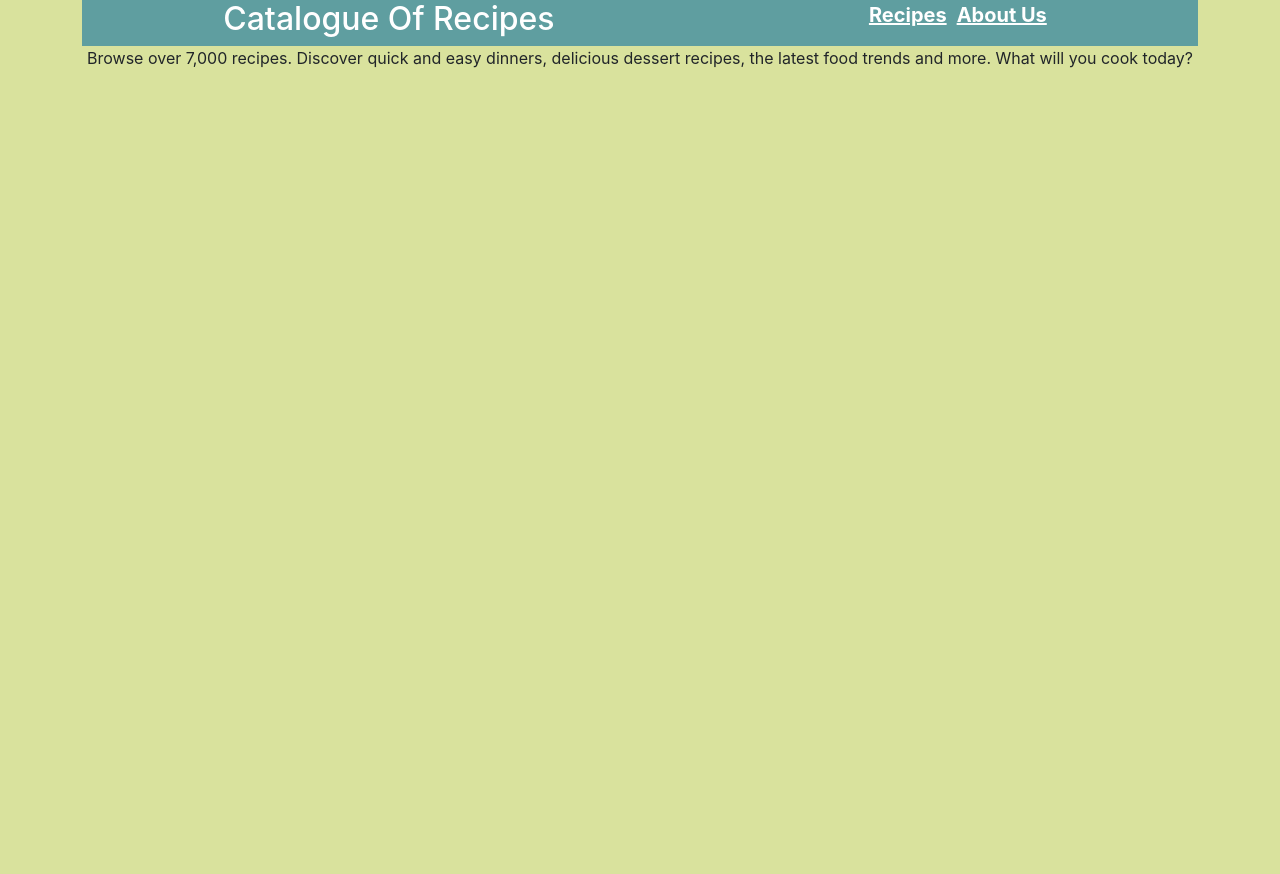
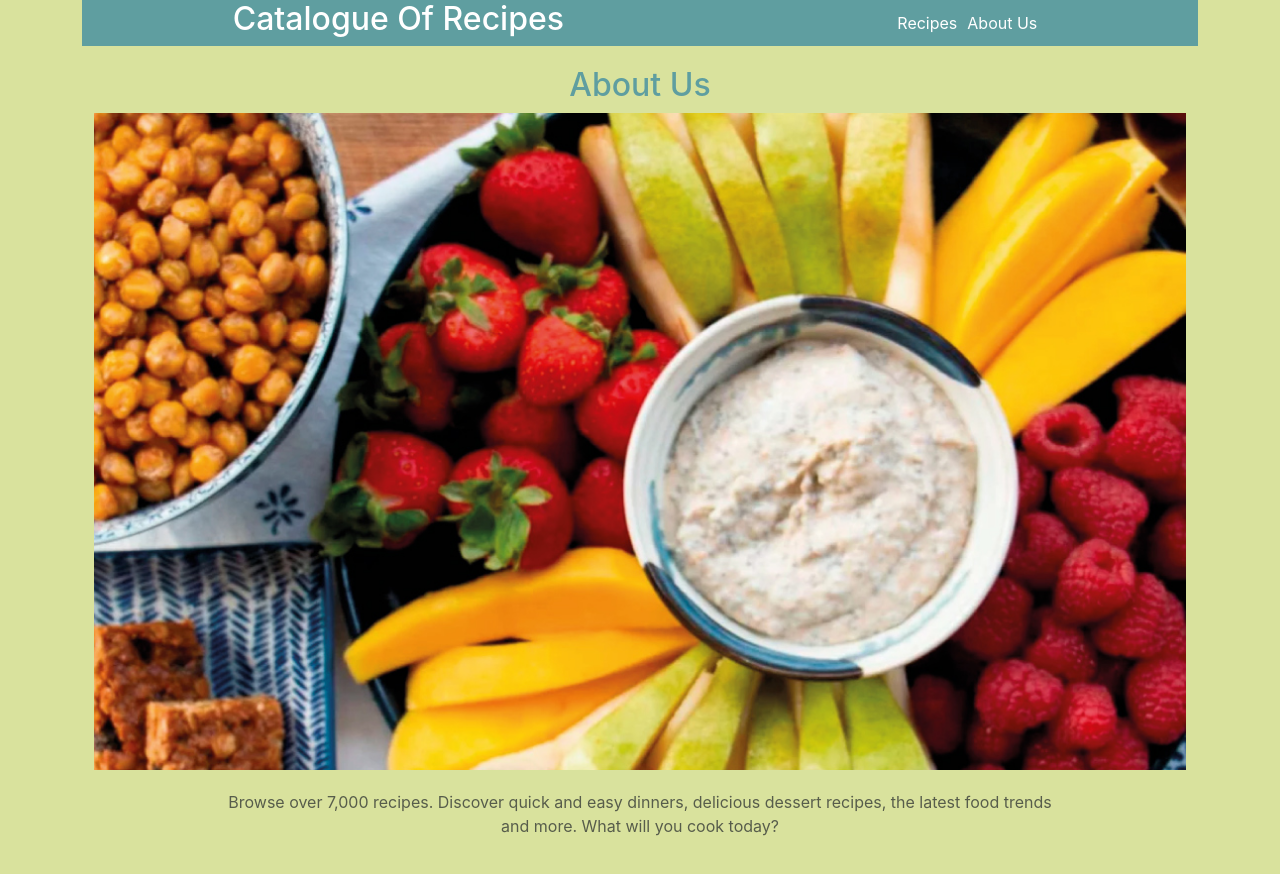
Before and after one commit to maosan132/Recipe-finder-with-react-redux, a React (Create React App) app: page /about in a window 1280 px wide. Before the commit the page ends 800 px from the top, so only its background shows below. Built offline with nearby package versions, Linux system fonts and the light colour scheme.

Commit message:
Add more styles

```diff
--- a/src/App.js
+++ b/src/App.js
@@ -1,18 +1,13 @@
 import Container from 'react-bootstrap/Container';
-import { Row, Col } from 'react-bootstrap';
 import classes from './App.module.css';
 import 'bootstrap/dist/css/bootstrap.min.css';
 import Routes from './Routes';
 
 const App = () => (
   <Container fluid="md">
-    <Row>
-      <Col>
-        <div className={classes.App}>
-          <Routes />
-        </div>
-      </Col>
-    </Row>
+    <div className={classes.App}>
+      <Routes />
+    </div>
   </Container>
 );
 
--- a/src/App.module.css
+++ b/src/App.module.css
@@ -13,17 +13,6 @@
   }
 }
 
-.App-header {
-  background-color: #282c34;
-  min-height: 100vh;
-  display: flex;
-  flex-direction: column;
-  align-items: center;
-  justify-content: center;
-  font-size: calc(10px + 2vmin);
-  color: white;
-}
-
 .App-link {
   color: #61dafb;
 }
--- a/src/components/About.js
+++ b/src/components/About.js
@@ -1,13 +1,24 @@
 import React from 'react';
+import {
+  Row, Col, Container, Image,
+} from 'react-bootstrap';
+import image from '../assets/about.jpg';
+import classes from './About.module.css';
 
 const About = () => (
-  <div>
-    Browse over 7,000 recipes.
-    Discover quick and easy dinners,
-    delicious dessert recipes,
-    the latest food trends and more.
-    What will you cook today?
-  </div>
+  <Container>
+    <Row>
+      <Col>
+        <h2 className={classes.title}>About Us</h2>
+        <Image src={image} fluid />
+        <p className={classes.paragraph}>
+          Browse over 7,000 recipes. Discover quick and easy dinners, delicious
+          dessert recipes, the latest food trends and more. What will you cook
+          today?
+        </p>
+      </Col>
+    </Row>
+  </Container>
 );
 
 export default About;
--- /dev/null
+++ b/src/components/About.module.css
@@ -0,0 +1,12 @@
+.title {
+  margin-top:20px;
+  color: cadetblue;
+}
+
+Image {
+  padding: 10px 0 20px 0;
+}
+
+.paragraph {
+padding: 20px;
+}
--- a/src/components/Error.js
+++ b/src/components/Error.js
@@ -2,7 +2,7 @@ import React from 'react';
 
 const Error = () => (
   <div>
-    <h1 style={{ color: 'red' }}>Oops! Page not found!</h1>
+    <h1>Oops! Page not found!</h1>
   </div>
 );
 
--- a/src/components/Nav.module.css
+++ b/src/components/Nav.module.css
@@ -1,19 +1,25 @@
-.nav {
+nav {
   background-color: cadetblue;
   display: flex;
   justify-content: space-around;
+  align-items: center;
 }
 
 .navLinks {
   display: flex;
   list-style: none;
+  margin-bottom: 0;
 }
 
 .lists {
   color: white;
-  font-size: 20px;
-  font-weight: bold;
+  font-size: 1rem;
   margin: 0 10px 0 0;
+  text-decoration: none;
+}
+
+li:hover {
+  color: rgb(217, 226, 157);
 }
 
 .logo {
--- a/src/components/Recipe.js
+++ b/src/components/Recipe.js
@@ -2,6 +2,7 @@ import { Link } from 'react-router-dom';
 import PropTypes from 'prop-types';
 import Card from 'react-bootstrap/Card';
 import Button from 'react-bootstrap/Button';
+import CardHeader from 'react-bootstrap/esm/CardHeader';
 // import Row from 'react-bootstrap/Row';
 // import Col from 'react-bootstrap/Col';
 // import classes from './Recipe.module.css';
@@ -10,6 +11,7 @@ const Recipe = ({ recipe }) => {
   const identifier = recipe.idMeal;
   return (
     <Card style={{ width: '18rem' }}>
+      <CardHeader />
       <Card.Img
         variant="top"
         src={recipe.strMealThumb}
@@ -18,12 +20,14 @@ const Recipe = ({ recipe }) => {
       <Card.Body>
         <Card.Title>{recipe.strMeal}</Card.Title>
         <Card.Text>
-          Some quick example text to build on the card title and make up the
-          bulk of the cards content.
+          {`Category: ${recipe.strCategory}`}
         </Card.Text>
-        <Button variant="primary">
-          <Link to={`/recipeInfo/${identifier}`} style={{ color: '#fff', textDecoration: 'none' }}>Recipe Details</Link>
-        </Button>
+        <Link
+          to={`/recipeInfo/${identifier}`}
+          style={{ color: '#fff', textDecoration: 'none' }}
+        >
+          <Button variant="primary">Recipe Details</Button>
+        </Link>
       </Card.Body>
     </Card>
   );
@@ -34,6 +38,7 @@ Recipe.propTypes = {
     strMealThumb: PropTypes.string,
     strMeal: PropTypes.string,
     idMeal: PropTypes.string,
+    strCategory: PropTypes.string,
   }).isRequired,
 };
 
--- a/src/components/Recipe.module.css
+++ b/src/components/Recipe.module.css
@@ -1,7 +1,9 @@
 .foodDetails {
-  max-width: 416px;
   padding: 10px;
-  margin-bottom: 20px;
+
+}
+Card {
+  width: "10rem" ;
 }
 
 .imgContainer {
--- a/src/components/RecipeInfo.js
+++ b/src/components/RecipeInfo.js
@@ -2,6 +2,7 @@ import React from 'react';
 import { useSelector } from 'react-redux';
 import { useParams } from 'react-router-dom';
 import Container from 'react-bootstrap/Container';
+import { Col, Row } from 'react-bootstrap';
 import classes from './RecipeInfo.module.css';
 
 const RecipeInfo = () => {
@@ -13,7 +14,7 @@ const RecipeInfo = () => {
   const recipe = recipeData.find((recipe) => recipe.idMeal === id);
 
   Object.keys(recipe).map((key) => (
-    (key.includes('strIngredient') && recipe[key] !== '') && ingredients.push(recipe[key])
+    (key.includes('strIngredient') && recipe[key] !== '' && recipe[key] !== null) && ingredients.push(recipe[key])
   ));
 
   Object.keys(recipe).map((key) => (
@@ -21,9 +22,10 @@ const RecipeInfo = () => {
   ));
 
   return (
-    <Container key={id}>
-      <div key={recipe.idMeal} className={`${classes.heading}`}>
-        <h2 className="text-info">{recipe.strMeal}</h2>
+    <Container key={id} className={classes.container}>
+      <Row>
+        <Col key={recipe.idMeal} className={`${classes.heading}`}>
+          <h2 className={classes.title}>{recipe.strMeal}</h2>
           <ul className={classes.nobullet}>
             <li>
               <strong>Category:</strong>
@@ -45,11 +47,13 @@ const RecipeInfo = () => {
           </ul>
           <h4>Instructions</h4>
           <p>{recipe.strInstructions}</p>
-      </div>
-      <div className={classes.imgContainer}>
-        <img src={recipe.strMealThumb} alt={recipe.strMeal} className="w-75 d-block" />
-      </div>
+        </Col>
+        <Col className={classes.imgContainer}>
+          <img src={recipe.strMealThumb} alt={recipe.strMeal} />
+          <br />
           <a href={recipe.strSource} className={classes.source}>Recipe&apos;s Source</a>
+        </Col>
+      </Row>
     </Container>
   );
 };
--- a/src/components/RecipeInfo.module.css
+++ b/src/components/RecipeInfo.module.css
@@ -19,8 +19,8 @@ h4 {
   margin-top: 1rem !important;
 }
 
-.text-info {
-  color: darkred;
+.title {
+  color: cadetblue;
 }
 
 strong:after {
@@ -49,12 +49,14 @@ p {
 .source {
   text-decoration: none;
   font-size: .8rem;
-  color: darkred;
+  color: cadetblue;
   margin-top: 1rem;
+  display: block;
+  clear: both;
 }
 
 .imgContainer {
-  display: flex;
+  padding-top: 40px;
   justify-content: center;
   align-items: center;
   margin-top: 40px;
@@ -74,8 +76,17 @@ image {
 
 @media (max-width: 576px) {
   .heading {
-    padding-top: 80px;
+    padding-top: 20px;
   }
 }
 
-/* add media queries for all screen sizes*/
+  /* media 768px */
+
+  @media (min-width: 768px) {
+    .imgContainer {
+      float: left;
+    }
+    .heading {
+      float: right;
+    }
+  }
--- a/src/containers/Recipes.js
+++ b/src/containers/Recipes.js
@@ -8,6 +8,7 @@ import { filterRecipes } from '../actions';
 import Loader from '../components/Loader';
 import CardGroup from 'react-bootstrap/CardGroup';
 import Row from 'react-bootstrap/Row';
+import classes from './Recipes.module.css'
 
 const Recipes = () => {
   const recipesData = useSelector((state) => state.recipe.meals.meals);
@@ -41,11 +42,10 @@ const Recipes = () => {
   ) : (
     <div className="recipes">
       <RecipeFilter handleFilter={handleFilterChange} recipes={recipesData} />
-      {filter}
-      <CardGroup>
+      <CardGroup class={classes.group}>
         {displayData.map((r,i) => (
-          <Row>
-            <Recipe key={i} recipe={r} />
+          <Row xs={1} md={2} className="g-2 p-2 center">
+            <Recipe key={r.idMeal} recipe={r} />
           </Row>
         ))}
       </CardGroup>
```
Also changed, not shown: src/assets/about.jpg (added), src/containers/Recipes.module.css (added). Lines whose indentation alone changed are shown as unchanged.
